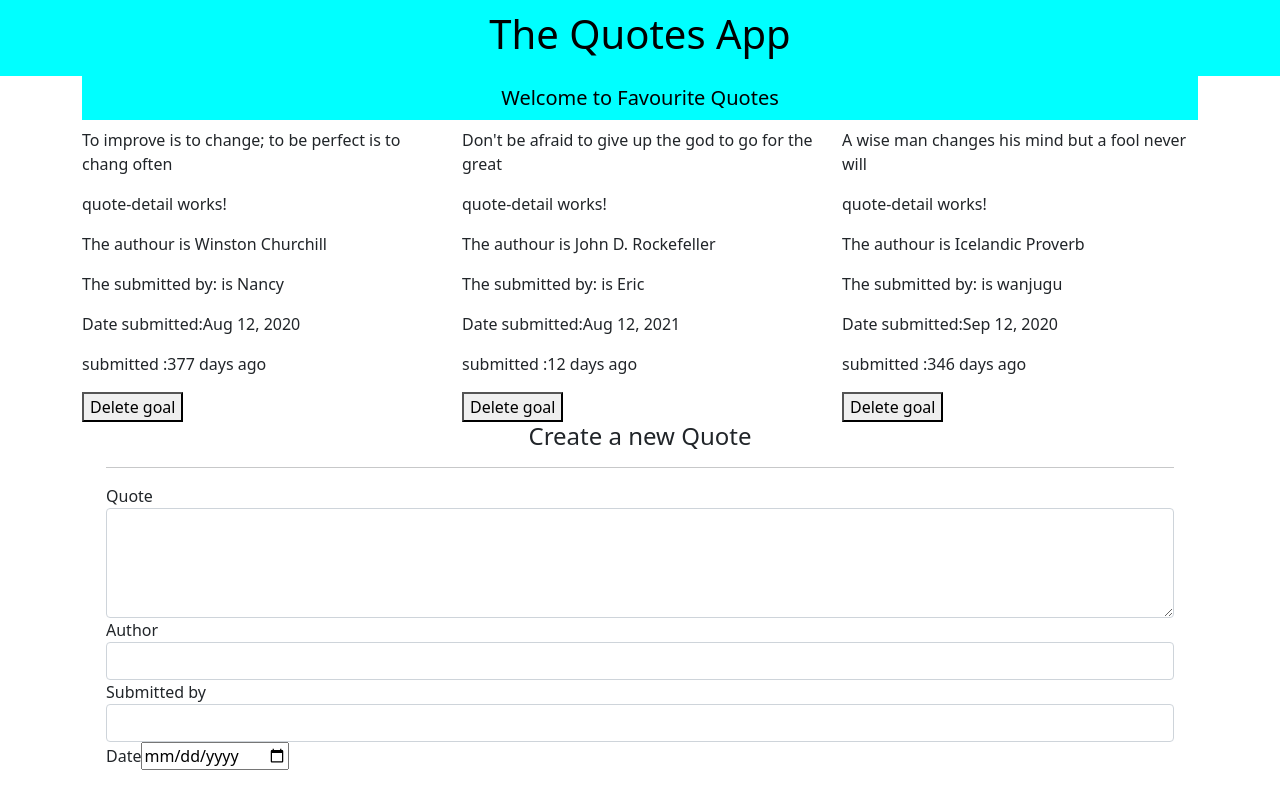
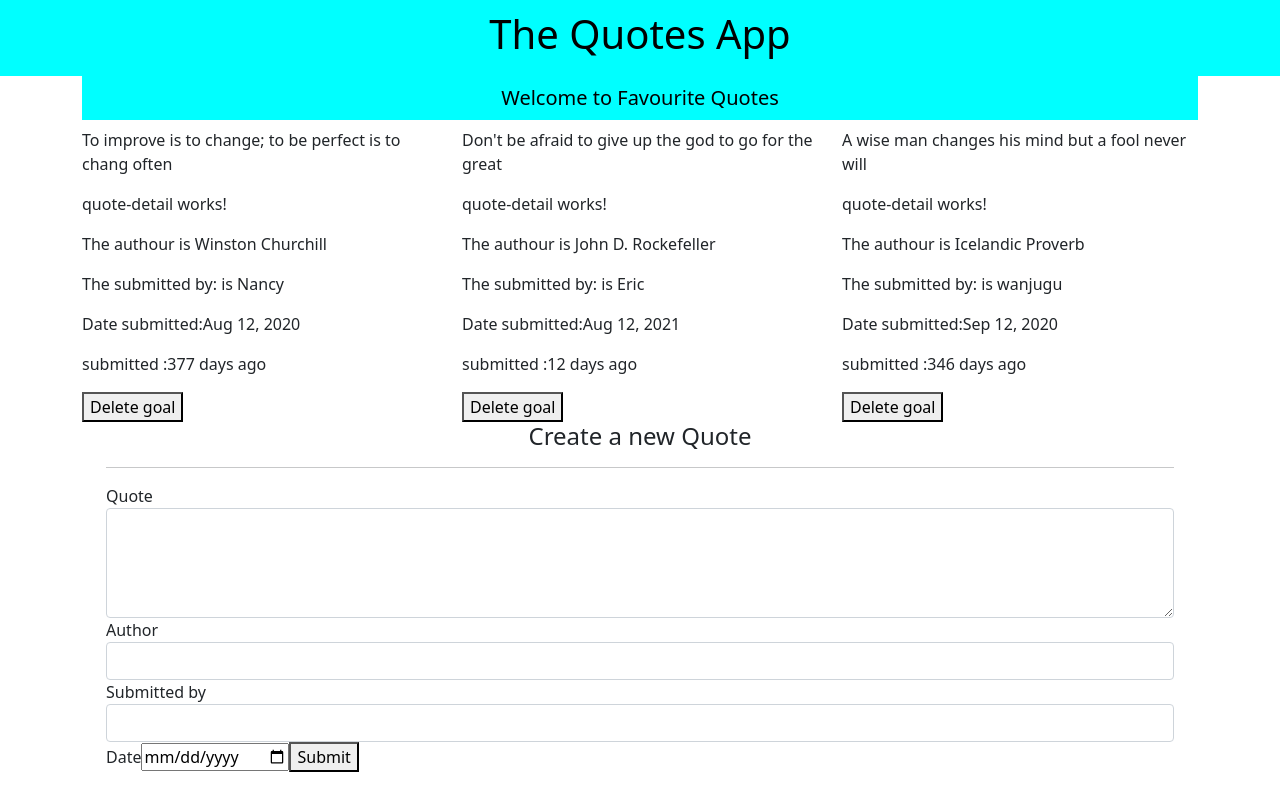
Before and after one commit to NancyWachiuri/Angularweek1, an Angular app: page / in a window 1280 px wide. Built offline with nearby package versions, Linux system fonts and the light colour scheme.

Commit message:
Add submit button to form

```diff
--- a/src/app/quoteform/quoteform.component.html
+++ b/src/app/quoteform/quoteform.component.html
@@ -25,7 +25,8 @@
         <div class="form-group">
             <label for="complete">Date</label>
             <input type='date' id="complete" required>
+            <button type="submit" form="nameform" value="Submit">Submit</button>
+        </div>
 
-        </div>
     </form>
   </div>
```
